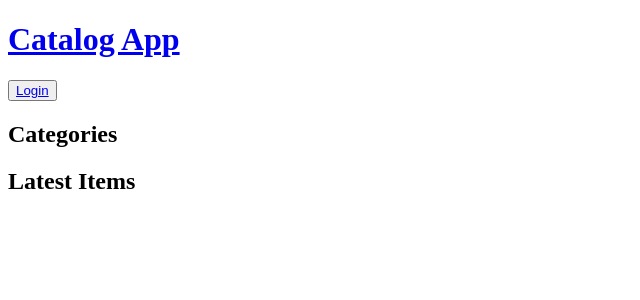
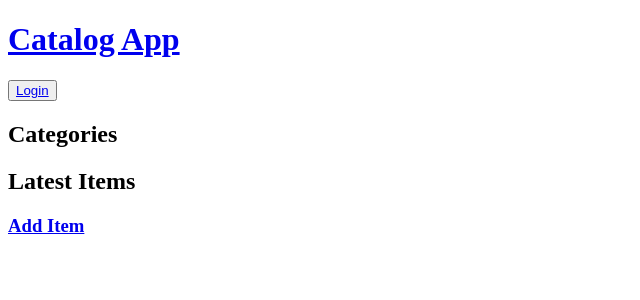
Before and after one commit to kvega/fswd-project4, a Flask app: page / in a window 1280 px wide. Shown: the top 300 px of the page, without its empty margins (0-640 px from the left). Run offline with Flask 2, Linux system fonts and the light colour scheme.

Commit message:
Add link to create new items on homepage

```diff
--- a/src/application.py
+++ b/src/application.py
@@ -26,7 +26,7 @@ CLIENT_ID = json.loads(
 app = Flask(__name__)
 
 # Connect to DB and create DB session
-engine = create_engine("sqlite:///itemcatalog.db", connect_args={"check_same_thread": False})
+engine = create_engine("sqlite:///itemcatalogwithusers.db", connect_args={"check_same_thread": False})
 Base.metadata.bind = engine
 
 DBSession = sessionmaker(bind=engine)
--- a/src/templates/catalog.html
+++ b/src/templates/catalog.html
@@ -8,6 +8,9 @@
         <section class="items list">
             <div class="container">
                 <h2>Latest Items</h2>
+                <h3>
+                    <a href="{{url_for('createItem')}}">Add Item</a>
+                </h3>
                 {% for item in recent_items %}
                     <div class="row">
                         <h3>
```
